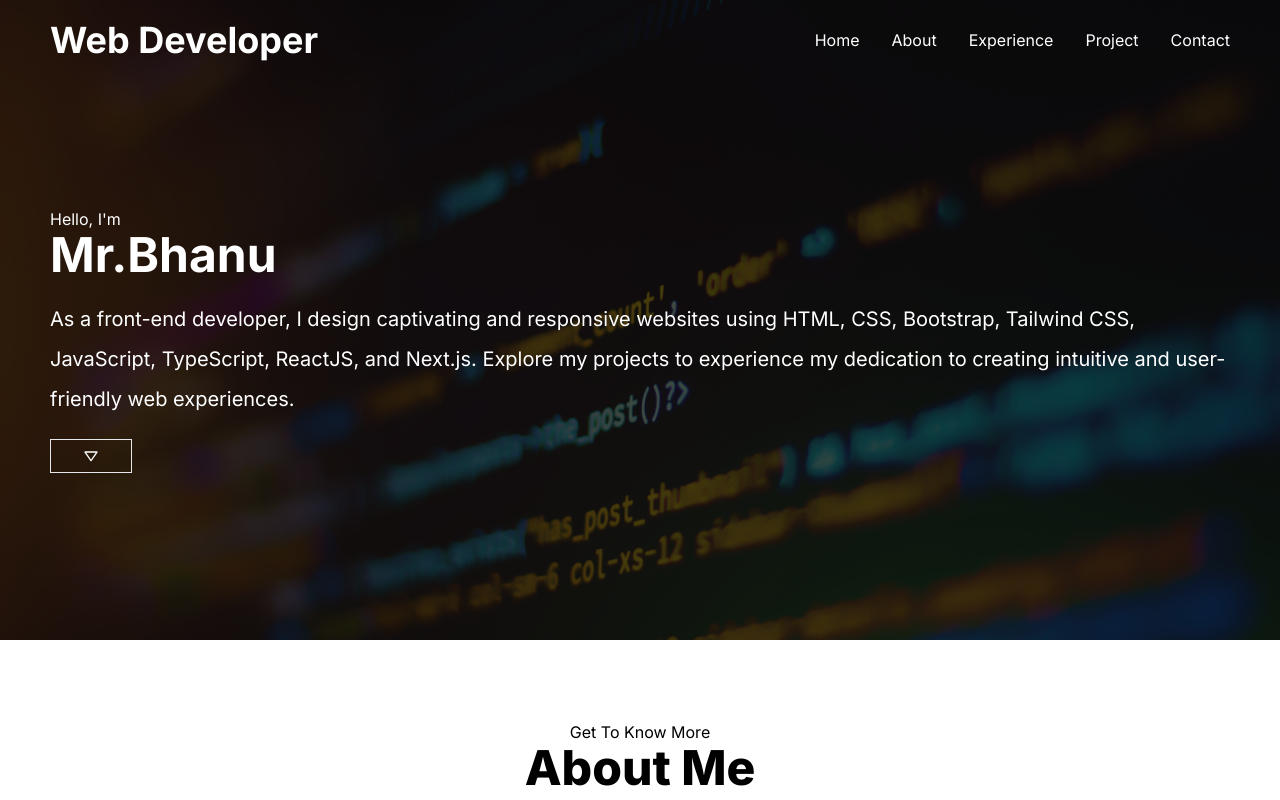
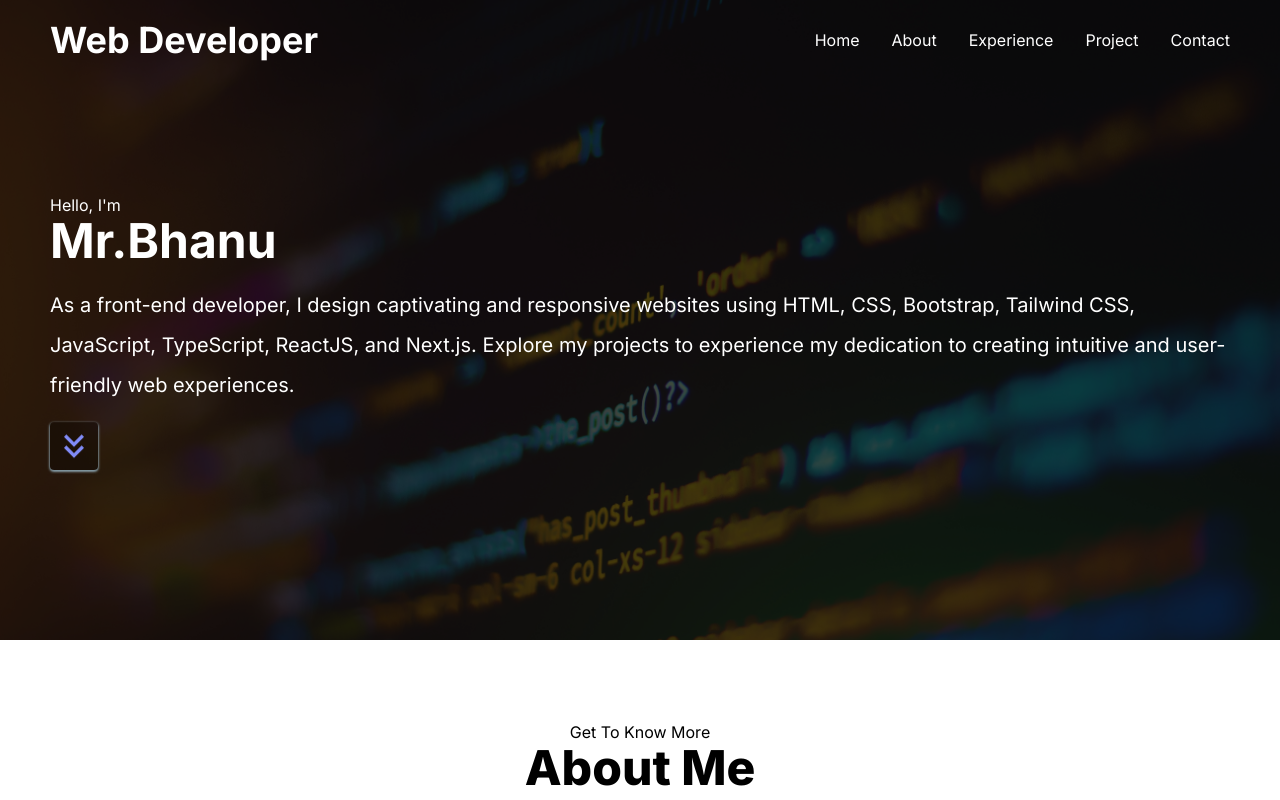
Before and after one commit to bhanudova02/portfolio, a Next.js app: page / in a window 1280 px wide. Shown: the top 800 px of the page. Built offline with nearby package versions, Linux system fonts and the light colour scheme.

Commit message:
new changes added

```diff
--- a/src/components/Hero.tsx
+++ b/src/components/Hero.tsx
@@ -1,23 +1,50 @@
-import Link from "next/link";
-import React from "react";
-import { BiDownArrow } from "react-icons/bi"
-interface HeroProps {heading: string;message: string;}
+"use client";
+import React, { useRef } from "react";
+import { FaArrowDown } from "react-icons/fa";
+import { IoIosArrowRoundDown } from "react-icons/io";
+import { MdOutlineKeyboardDoubleArrowDown } from "react-icons/md";
+
+interface HeroProps {
+  heading: string;
+  message: string;
+}
+
 const Hero: React.FC<HeroProps> = ({ heading, message }) => {
-    return (<>
+  const scrollRef = useRef<HTMLDivElement | null>(null);
+
+  const handleScroll = () => {
+    if (scrollRef.current) {
+      window.scrollTo({
+        top: scrollRef.current.offsetTop,
+        behavior: "smooth",
+      });
+    }
+  };
+
+  return (
+    <>
       <div className="bg-fixed bg-center bg-cover custom-img">
         <div className="flex items-center h-[40rem] md:h-[46rem] lg:h-[40rem] container-fluid">
           {/* Overlay */}
-                <div className="absolute top-0 left-0 right-0 bottom-0  h-[40rem] md:h-[46rem] lg:h-[40rem] bg-black/70 z-[2] " />
-                <div className=" text-white z-[2] mt-0 lg:mt-10 px-2 md:px-0">
+          <div className="absolute top-0 left-0 right-0 bottom-0  h-[40rem] md:h-[46rem] lg:h-[40rem] bg-black/70 z-[2]" />
+          <div className="text-white z-[2] mt-0 lg:mt-10 px-2 md:px-0">
             <h3>Hello, I&apos;m</h3>
             <h2 className="text-3xl md:text-5xl font-bold">{heading}</h2>
             <p className="py-2 md:py-5 text-xl leading-7 md:leading-10 lg:leading-10">
               As a front-end developer, I design captivating and responsive websites using HTML, CSS, Bootstrap, Tailwind CSS, JavaScript, TypeScript, ReactJS, and Next.js. Explore my projects to experience my dedication to creating intuitive and user-friendly web experiences.
             </p>
-                    <Link href="/#about"><button className="px-8 py-2 border hover:bg-slate-600"><BiDownArrow /></button></Link>
+            <button onClick={handleScroll} className="mt-6 md:mt-4 lg:mt-2">
+              <MdOutlineKeyboardDoubleArrowDown className="animate-bounce bg-black/90 md:bg-black/30 text-5xl p-1 rounded shadow shadow-sky-200 text-indigo-400" />
+            </button>
           </div>
         </div>
       </div>
-    </>)
-}
+      <div ref={scrollRef} >
+
+        <p>{message}</p>
+      </div>
+    </>
+  );
+};
+
 export default Hero;
```
Lines whose indentation alone changed are shown as unchanged.
